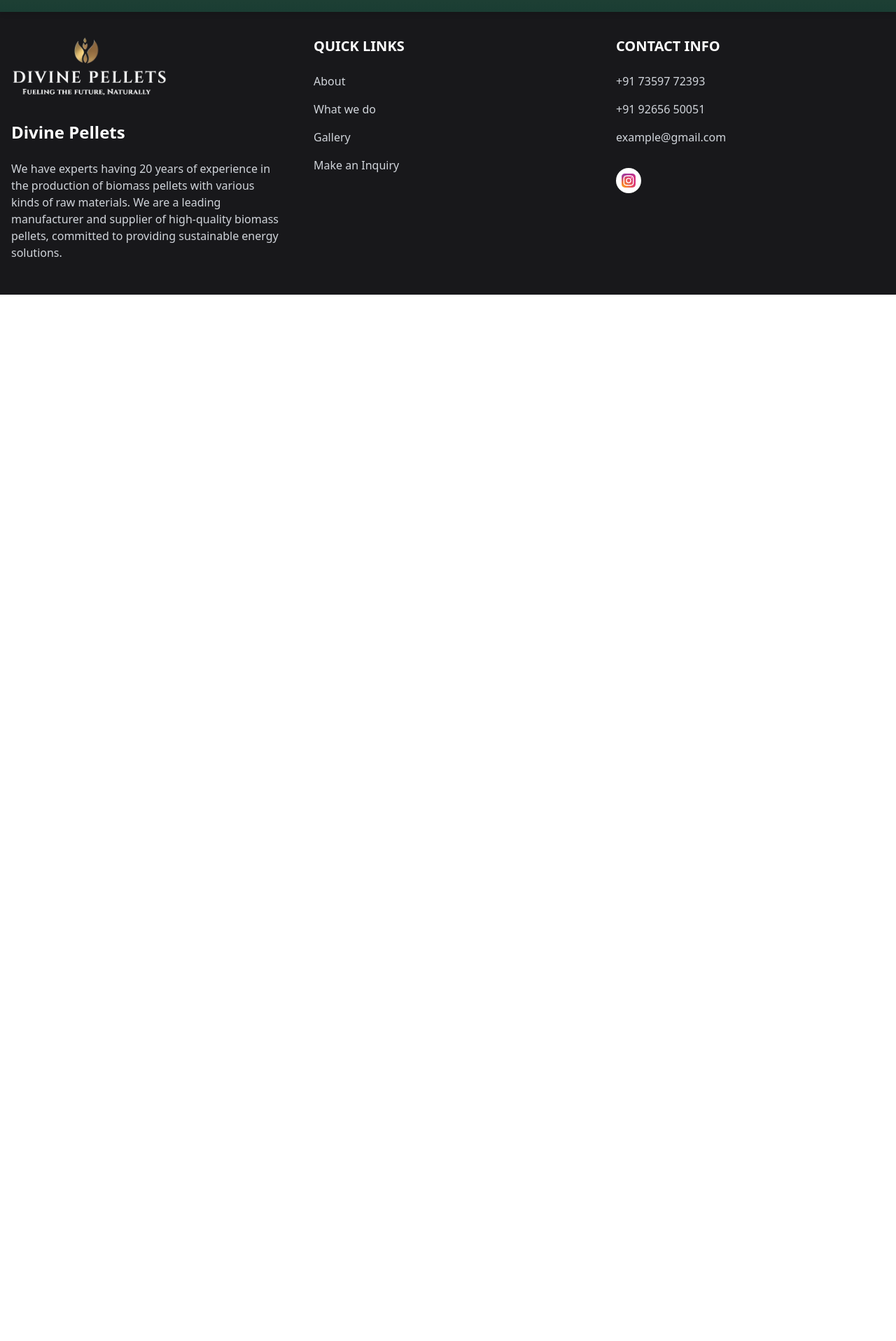
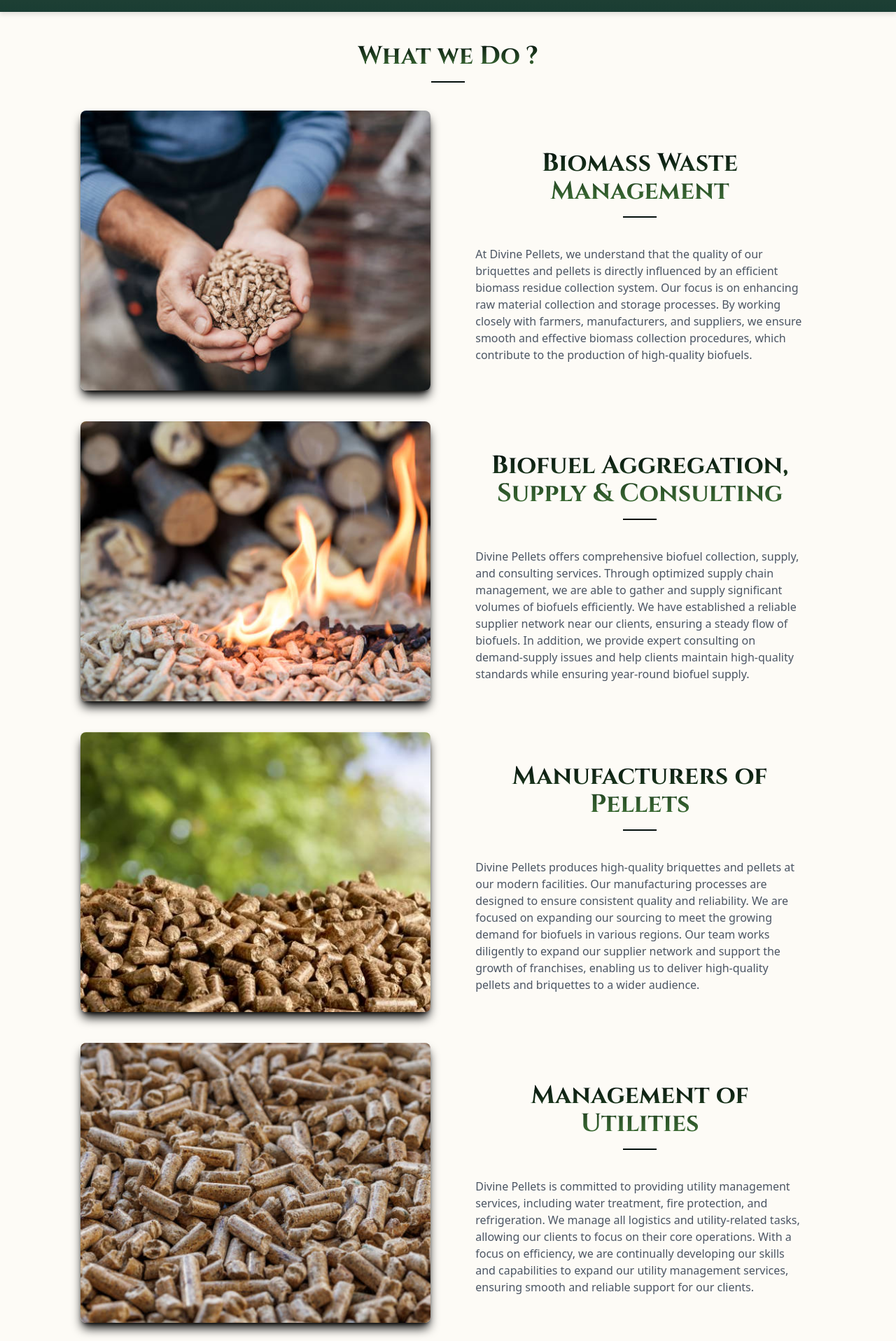
Before and after one commit to ghostofweb/Divine-Pellets, a React (Vite) app in the folder frontend/: page /what-we-do in a window 1280 px wide. Shown: the part 84-2000 px from the top of the page at 70% size. Before the commit the page ends 800 px from the top, so only its background shows below. Built offline with nearby package versions, Linux system fonts and the light colour scheme.

Commit message:
feat: enhance footer and navigation; update content in Footer, fix path in NavBar, and improve Products and What We Do pages with new animations and structure

```diff
--- a/frontend/src/components/Footer.jsx
+++ b/frontend/src/components/Footer.jsx
@@ -13,8 +13,7 @@ const Footer = () => {
                     </div>
                     <h2 className="text-xl md:text-2xl font-semibold text-white text-center md:text-left">Divine Pellets</h2>
                     <p className="text-gray-300 max-w-md text-center md:text-left">
-                        We have experts having 20 years of experience in the production of biomass pellets with various kinds of raw materials.
-                        We are a leading manufacturer and supplier of high-quality biomass pellets, committed to providing sustainable energy solutions.
+                    At Divine Pellets, we are passionate about producing high-quality biomass pellets from a wide range of raw materials. As a new and dynamic player in the industry, we are focused on providing sustainable energy solutions. Our dedicated team works tirelessly to create efficient, eco-friendly pellets that contribute to a cleaner and greener future.
                     </p>
                 </div>
 
--- a/frontend/src/components/NavBar.jsx
+++ b/frontend/src/components/NavBar.jsx
@@ -17,7 +17,7 @@ const NavBar = () => {
     { name: 'Home', path: '/' },
     { name: 'Products', path: '/products' },
     { name: 'About', path: '/about' },
-    { name: 'What We Do', path: '/whatwedo' },
+    { name: 'What We Do', path: '/what-we-do' },
     { name: 'Gallery', path: '/gallery' },
     { name: 'Contact', path: '/contact' },
   ];
--- a/frontend/src/pages/Products.jsx
+++ b/frontend/src/pages/Products.jsx
@@ -1,4 +1,4 @@
-import React from 'react'
+import React, { useEffect } from 'react'
 import ProductShowcase from '../components/ProductShowcase'
 import Title from '../components/Title'
 import { motion } from 'framer-motion'
@@ -8,6 +8,9 @@ import StarIcon from '@mui/icons-material/Star';
 import CheckCircleIcon from '@mui/icons-material/CheckCircle';
 
 const Products = () => {
+   useEffect(() => {
+      window.scrollTo(0, 0);
+    }, []);
   return (
     <div className='pb-16'>
       <ProductShowcase/>
@@ -139,12 +142,12 @@ const Products = () => {
               whileInView={{ opacity: 1, x: 0 }}
               viewport={{ once: true }}
               transition={{ duration: 0.8 }}
-              className="relative overflow-hidden group"
+              className="relative overflow-hidden group hover:scale-50"
             >
               <img
                 alt={item.name}
                 src={item.image}
-                className="w-full h-[200px] object-cover group-hover:scale-105 transition-transform duration-300 ease-in-out"
+                className="w-full h-[200px] object-cover group-hover:scale-110 transition-transform duration-300 ease-in-out"
               />
               <div className="absolute bottom-0 w-full h-20 bg-gradient-to-t from-green-400 to-transparent"></div>
               <div className="absolute bottom-5 left-5 text-white font-semibold text-lg">{item.name}</div>
--- a/frontend/src/pages/Whatwedo.jsx
+++ b/frontend/src/pages/Whatwedo.jsx
@@ -1,11 +1,138 @@
-import React from 'react'
+import React, { useEffect } from 'react'
+import { images } from '../assets/assets'
+import { motion } from 'framer-motion'
+import Title from '../components/Title'
 
-const whatwedo = () => {
+const WhatWeDo = () => {
+   useEffect(() => {
+      window.scrollTo(0, 0);
+    }, []);
   return (
-    <div>
-      WhatWeDo
+    <div className='py-16'>
+      <Title
+      title={"What we Do ?"}
+      />
+      {/* Section 1 */}
+      <div className='flex flex-col sm:flex-row gap-12'>
+        {/* Hero Left side with animation */}
+        <motion.div
+          className='w-full sm:w-1/2 flex items-center justify-center py-10 sm:py-0'
+          initial={{ opacity: 0, x: -100 }}
+          animate={{ opacity: 1, x: 0 }}
+          transition={{ duration: 1 }}
+        >
+          <img
+            className="w-full h-[25rem] object-cover sm:w-[50rem] shadow-lg shadow-black rounded-lg"
+            src={images[5]} // Image for first section
+            alt="Biomass Waste Management"
+          />
+        </motion.div>
+
+        {/* Hero Right side with animation */}
+        <motion.div
+          className='w-full px-4 sm:w-1/2 flex flex-col items-start justify-center'
+          initial={{ opacity: 0, x: 100 }}
+          animate={{ opacity: 1, x: 0 }}
+          transition={{ duration: 1 }}
+        >
+          <Title title="Biomass Waste Management" />
+          <p className="text-gray-600">
+          At Divine Pellets, we understand that the quality of our briquettes and pellets is directly influenced by an efficient biomass residue collection system. Our focus is on enhancing raw material collection and storage processes. By working closely with farmers, manufacturers, and suppliers, we ensure smooth and effective biomass collection procedures, which contribute to the production of high-quality biofuels.
+          </p>
+        </motion.div>
+      </div>
+
+      {/* Section 2 */}
+      <div className='flex flex-col gap-12 sm:flex-row pt-11'>
+        {/* Hero Left side with animation */}
+        <motion.div
+          className='w-full sm:w-1/2 flex items-center justify-center py-10 sm:py-0'
+          initial={{ opacity: 0, x: -100 }}
+          animate={{ opacity: 1, x: 0 }}
+          transition={{ duration: 1 }}
+        >
+          <img
+            className="w-full h-[25rem] object-cover sm:w-[50rem] shadow-lg shadow-black rounded-lg"
+            src={images[7]} // Image for second section
+            alt="Biofuel Aggregation"
+          />
+        </motion.div>
+
+        {/* Hero Right side with animation */}
+        <motion.div
+          className='w-full px-4 sm:w-1/2 flex flex-col items-start justify-center'
+          initial={{ opacity: 0, x: 100 }}
+          animate={{ opacity: 1, x: 0 }}
+          transition={{ duration: 1 }}
+        >
+          <Title title="Biofuel Aggregation, Supply & Consulting" />
+          <p className="text-gray-600">
+          Divine Pellets offers comprehensive biofuel collection, supply, and consulting services. Through optimized supply chain management, we are able to gather and supply significant volumes of biofuels efficiently. We have established a reliable supplier network near our clients, ensuring a steady flow of biofuels. In addition, we provide expert consulting on demand-supply issues and help clients maintain high-quality standards while ensuring year-round biofuel supply.
+          </p>
+        </motion.div>
+      </div>
+
+      {/* Section 3 */}
+      <div className='flex flex-col gap-12 sm:flex-row pt-11'>
+        {/* Hero Left side with animation */}
+        <motion.div
+          className='w-full sm:w-1/2 flex items-center justify-center py-10 sm:py-0'
+          initial={{ opacity: 0, x: -100 }}
+          animate={{ opacity: 1, x: 0 }}
+          transition={{ duration: 1 }}
+        >
+          <img
+            className="w-full h-[25rem] object-cover sm:w-[50rem] shadow-lg shadow-black rounded-lg"
+            src={images[8]} // Image for third section
+            alt="Manufacturers of Pellets"
+          />
+        </motion.div>
+
+        {/* Hero Right side with animation */}
+        <motion.div
+          className='w-full px-4 sm:w-1/2 flex flex-col items-start justify-center'
+          initial={{ opacity: 0, x: 100 }}
+          animate={{ opacity: 1, x: 0 }}
+          transition={{ duration: 1 }}
+        >
+          <Title title="Manufacturers of Pellets" />
+          <p className="text-gray-600">
+          Divine Pellets produces high-quality briquettes and pellets at our modern facilities. Our manufacturing processes are designed to ensure consistent quality and reliability. We are focused on expanding our sourcing to meet the growing demand for biofuels in various regions. Our team works diligently to expand our supplier network and support the growth of franchises, enabling us to deliver high-quality pellets and briquettes to a wider audience.
+          </p>
+        </motion.div>
+      </div>
+
+      {/* Section 4 */}
+      <div className='flex flex-col gap-12 sm:flex-row pt-11'>
+        {/* Hero Left side with animation */}
+        <motion.div
+          className='w-full sm:w-1/2 flex items-center justify-center py-10 sm:py-0'
+          initial={{ opacity: 0, x: -100 }}
+          animate={{ opacity: 1, x: 0 }}
+          transition={{ duration: 1 }}
+        >
+          <img
+            className="w-full h-[25rem] object-cover sm:w-[50rem] shadow-lg shadow-black rounded-lg"
+            src={images[13]} // Image for fourth section
+            alt="Management of Utilities"
+          />
+        </motion.div>
+
+        {/* Hero Right side with animation */}
+        <motion.div
+          className='w-full px-4 sm:w-1/2 flex flex-col items-start justify-center'
+          initial={{ opacity: 0, x: 100 }}
+          animate={{ opacity: 1, x: 0 }}
+          transition={{ duration: 1 }}
+        >
+          <Title title="Management of Utilities" />
+          <p className="text-gray-600">
+          Divine Pellets is committed to providing utility management services, including water treatment, fire protection, and refrigeration. We manage all logistics and utility-related tasks, allowing our clients to focus on their core operations. With a focus on efficiency, we are continually developing our skills and capabilities to expand our utility management services, ensuring smooth and reliable support for our clients.
+          </p>
+        </motion.div>
+      </div>
     </div>
   )
 }
 
-export default whatwedo
+export default WhatWeDo
```
